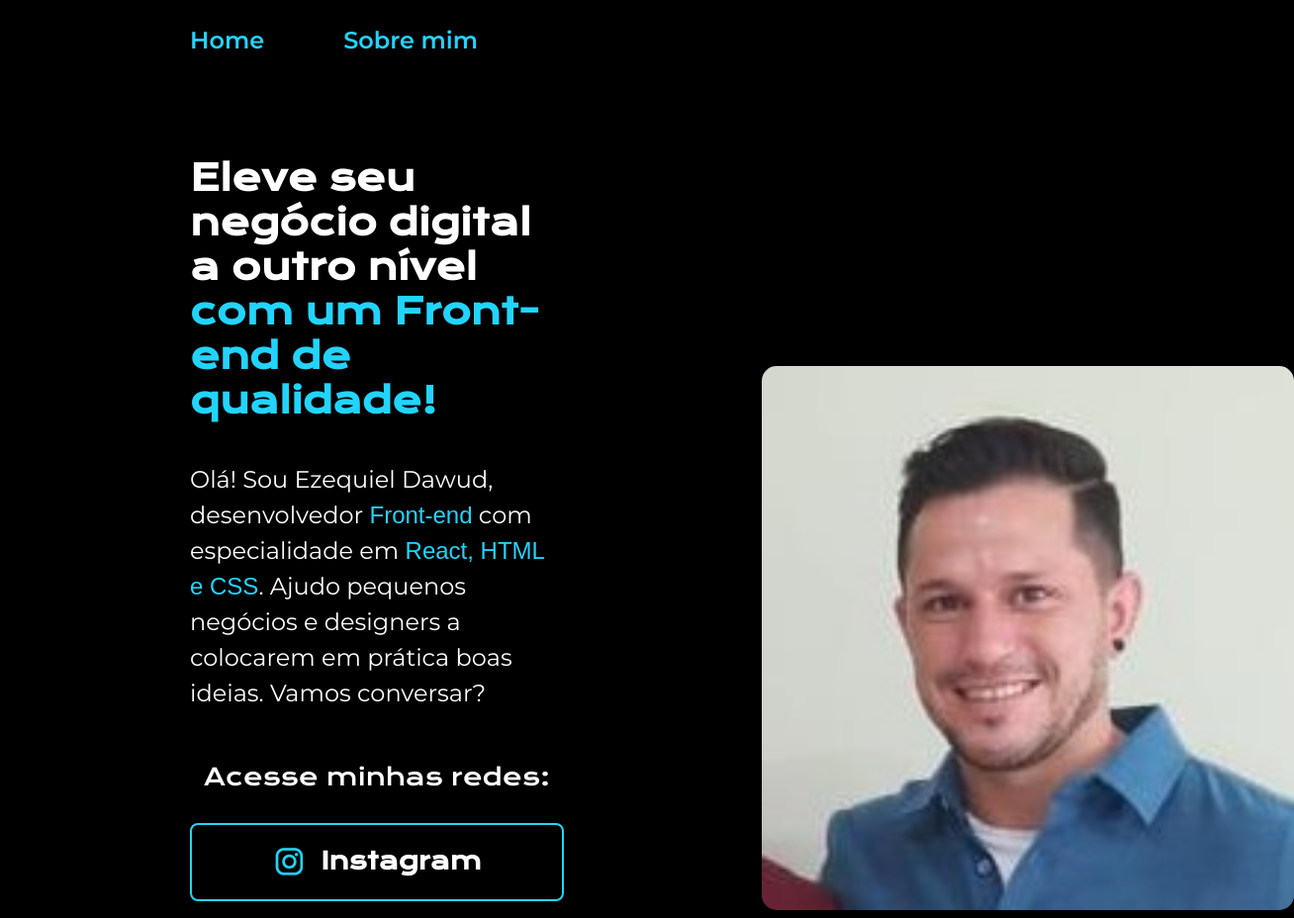
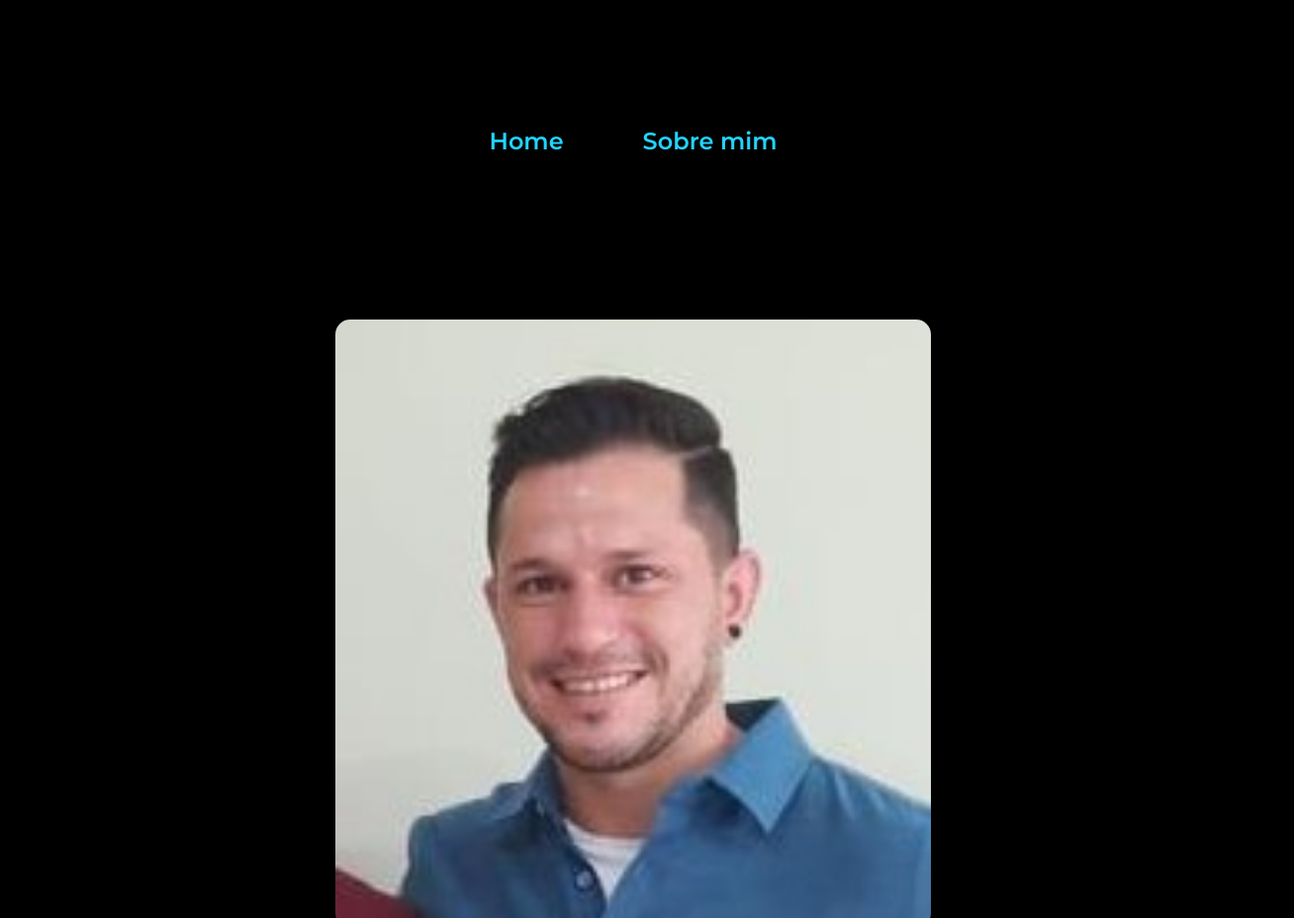
Before and after one commit to ezequiel-dawud/Projeto_1_Alura, a plain HTML site: page index.html in a window 1280 px wide. Shown: the top 928 px of the page at 99% size, 1308 px wide, since content can reach past the window. Drawn offline with nearby package versions, Linux system fonts and the light colour scheme.

Commit message:
atualização query

```diff
--- a/index.html
+++ b/index.html
@@ -27,7 +27,7 @@
             </div>
         </section>
 
-        <img class="ezequiel" src="imagens/ezequiel.jpeg" alt="Foto do Ezequiel Dawud">
+        <img class="apresentacao__ezequiel" src="imagens/ezequiel.jpeg" alt="Foto do Ezequiel Dawud">
 
 
 
--- a/styles/style.css
+++ b/styles/style.css
@@ -28,7 +28,7 @@
 }
 
 .cabecalho__menu__link{
-    font-size: 24px;
+    font-size: 1.5rem;
     font-family: var(--font-paragrafo);
     font-weight: 600;
     color:var(--cor-azul);
@@ -42,7 +42,7 @@ body{
 
 .apresentacao__conteudo__titulo, strong{
     color: white;
-    font-size: 36px;
+    font-size: 2.25rem;
     margin-bottom: 40px;
     font-family: var(--font-titulo);
     transition: all 0.3s ease-in-out;
@@ -52,17 +52,16 @@ strong:hover{
     color: rgb(226, 43, 226);
 }
 
-.ezequiel{
-    height: 550px;
-    width: 550px;
+.apresentacao__ezequiel{
+
+    width: 50%;
     background-size: cover;
     border-radius: 15px;
-    margin-left: 200px;
 }
 
 .paragrafo{
     color: white;
-    font-size: 24px;
+    font-size: 1.5rem;
     margin-bottom: 51px;
     line-height: 36px;
     font-family: var(--font-paragrafo);
@@ -79,14 +78,15 @@ a {
 
 .apresentacao{
     max-width: 2500px;
-    padding: 8% 15%;
+    padding: 5% 15%;
     display: flex;
     align-items: center;
     justify-content: space-between;
+    gap: 82px;
 }
 
 .apresentacao__conteudo{
-    width: 615px;
+    width: 50%;
     display: flex;
     flex-direction: column;
 }
@@ -94,7 +94,7 @@ a {
 .apresentacao__links_subtitulo{
     font-family: var(--font-titulo);
     font-weight: 400;
-    font-size: 24px;
+    font-size: 1.5rem;
 }
 
 .apresentacao__links{
@@ -106,14 +106,15 @@ a {
 }
 
 .apresentacao__links__link{
+
     display: flex;
     justify-content: center;
     gap: 16px;
-    width: 378px;
+    width: 50%;
     padding: 21.5px 0px;
     text-align: center;
     border-radius: 8px;
-    font-size: 24px;
+    font-size: 1.5rem;
     color: white;
     font-family: var(--font-titulo);
     font-weight: 600;
@@ -131,6 +132,26 @@ a {
     text-align: center;
     padding: 24px;
     background-color: var(--cor-azul);
-    font-size: 24px;
+    font-size: 1.5rem;
     font-weight: 400;
 }
+
+@media screen and (max-width: 1300px){
+    .apresentacao{
+        flex-direction: column-reverse;
+        padding: 3%;
+    }
+
+    .cabecalho{
+        padding: 10%;
+    }
+
+    .cabecalho__menu{
+        justify-content: center;
+    }
+
+    .apresentacao__conteudo{
+        width: 75vw;
+    }
+
+}
```
Also changed, not shown: about.html (+1 -1 lines).
